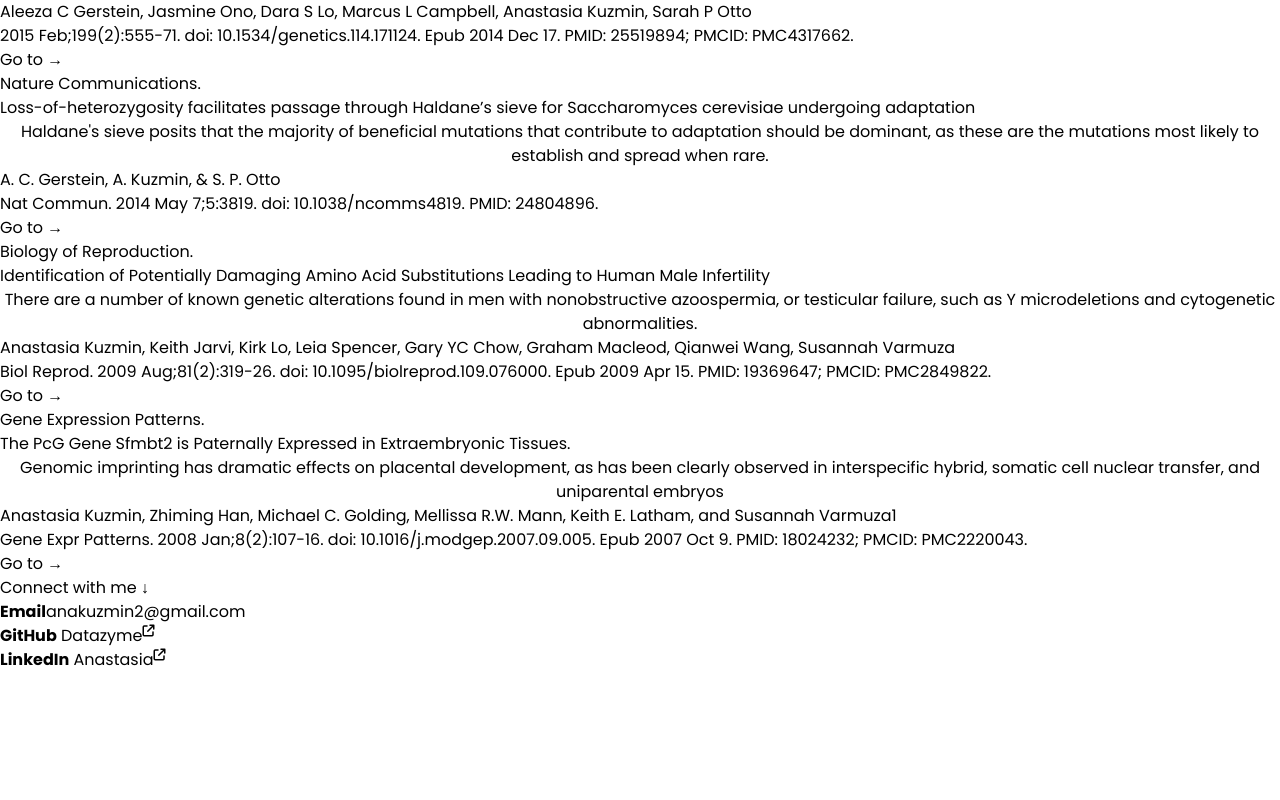
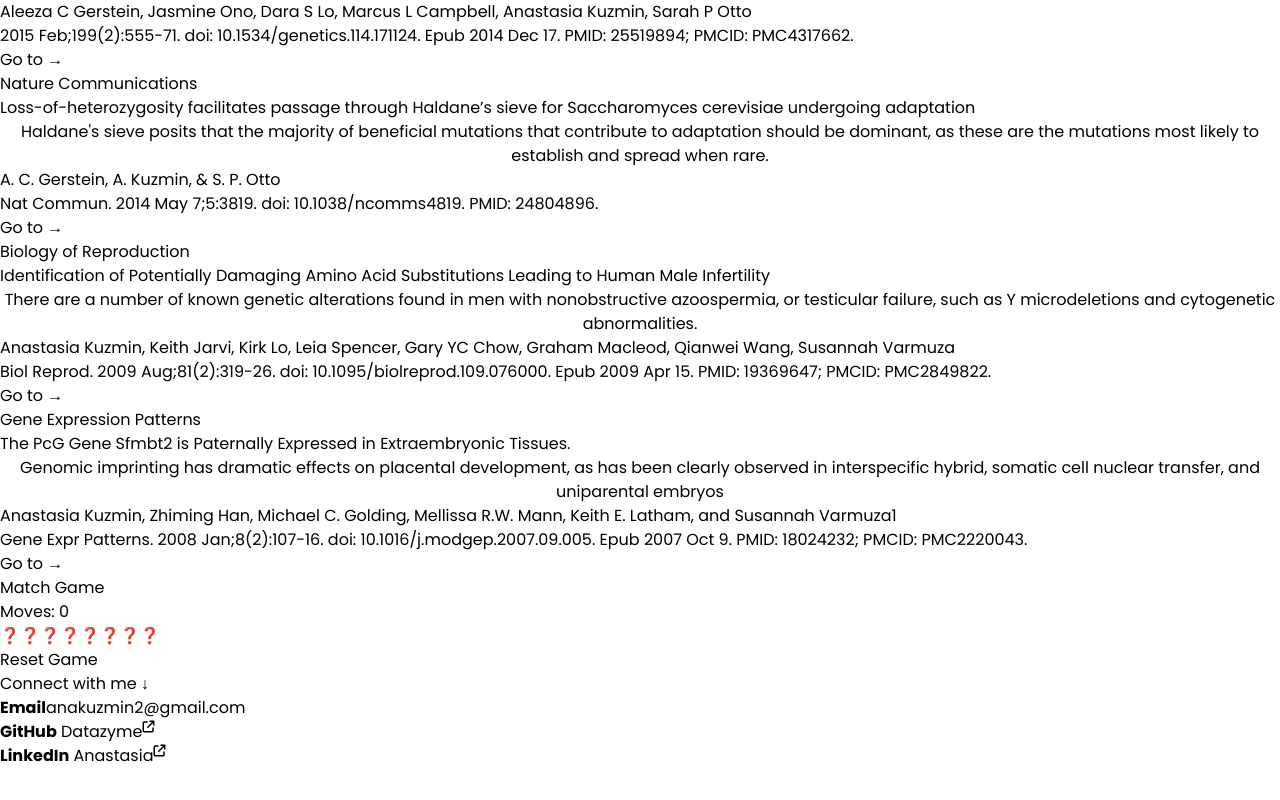
Before and after one commit to Datazyme/portfolio, a SvelteKit app: page / in a window 1280 px wide. Shown: the part 4498-5298 px from the top of the page. Built offline with nearby package versions, Linux system fonts and the light colour scheme.

Commit message:
publications section styled and adding match game at bottom inside main.svelte

```diff
--- a/src/components/Main.svelte
+++ b/src/components/Main.svelte
@@ -1,6 +1,8 @@
 <script>
   import Step from "../components/Step.svelte"
   import Publications from "./Publications.svelte";
+
+  // List of website objects
   let steps = [
     {name: 'unitConverter', icon: 'fa-solid fa-calculator', href:'https://unit-converter-ashy.vercel.app'},
     {name: 'Twisted Stitch', icon: "fa-solid fa-shirt", href:'https://twisted-stitch.vercel.app'},
@@ -8,6 +10,7 @@
     {name: 'To Do List', icon: "fa-solid fa-frog", href:'https://todo-remult-nextjs-anastasias-projects-8c761283.vercel.app/api/auth/signin?callbackUrl=https%3A%2F%2Ftodo-remult-nextjs-anastasias-projects-8c761283.vercel.app%2F'},
   ];
 
+  // List of education objects
   let education = [
     {
       metric: "10x",
@@ -27,6 +30,7 @@
     },
   ];
 
+  // List of publication objects
   let publications = [
     {
       title:"Transcription shapes genome-wide histone acetylation patterns.",
@@ -38,7 +42,7 @@
     },
     {
       title: "The limit to evolutionary rescue depends on ploidy in yeast exposed to nystatin.",
-      journal: "Canadian Journal of Microbiology.",
+      journal: "Canadian Journal of Microbiology",
       citation: "Can J Microbiol. 2024 Sep 1;70(9):394-404. doi: 10.1139/cjm-2023-0235. Epub 2024 Jun 14. PMID: 38875715.",
       abstractabbr: "The number of copies of each chromosome, or ploidy, of an organism is a major genomic factor affecting adaptation.",
       href: "https://cdnsciencepub.com/doi/full/10.1139/cjm-2023-0235?rfr_dat=cr_pub++0pubmed&url_ver=Z39.88-2003&rfr_id=ori%3Arid%3Acrossref.org",
@@ -46,7 +50,7 @@
     },
     {
       title: "Too Much of a Good Thing: The Unique and Repeated Paths Toward Copper Adaptation.",
-      journal: "Genetics.",
+      journal: "Genetics",
       citation: "2015 Feb;199(2):555-71. doi: 10.1534/genetics.114.171124. Epub 2014 Dec 17. PMID: 25519894; PMCID: PMC4317662.",
       abstractabbr: "Copper is a micronutrient essential for growth due to its role as a cofactor in enzymes involved in respiration, defense against oxidative damage, and iron uptake.",
       href: "https://academic.oup.com/genetics/article/199/2/555/5935832",
@@ -54,7 +58,7 @@
     },
     {
       title: "Loss-of-heterozygosity facilitates passage through Haldane’s sieve for Saccharomyces cerevisiae undergoing adaptation",
-      journal: "Nature Communications.",
+      journal: "Nature Communications",
       citation: "Nat Commun. 2014 May 7;5:3819. doi: 10.1038/ncomms4819. PMID: 24804896.",
       abstractabbr: "Haldane's sieve posits that the majority of beneficial mutations that contribute to adaptation should be dominant, as these are the mutations most likely to establish and spread when rare.",
       href: "https://www.nature.com/articles/ncomms4819",
@@ -62,7 +66,7 @@
     },
     {
       title: "Identification of Potentially Damaging Amino Acid Substitutions Leading to Human Male Infertility",
-      journal: "Biology of Reproduction.",
+      journal: "Biology of Reproduction",
       citation: "Biol Reprod. 2009 Aug;81(2):319-26. doi: 10.1095/biolreprod.109.076000. Epub 2009 Apr 15. PMID: 19369647; PMCID: PMC2849822.",
       abstractabbr: "There are a number of known genetic alterations found in men with nonobstructive azoospermia, or testicular failure, such as Y microdeletions and cytogenetic abnormalities.",
       href: "https://pmc.ncbi.nlm.nih.gov/articles/PMC2849822/",
@@ -70,14 +74,60 @@
     },
     {
       title: "The PcG Gene Sfmbt2 is Paternally Expressed in Extraembryonic Tissues.",
-      journal: "Gene Expression Patterns.",
+      journal: "Gene Expression Patterns",
       citation: "Gene Expr Patterns. 2008 Jan;8(2):107-16. doi: 10.1016/j.modgep.2007.09.005. Epub 2007 Oct 9. PMID: 18024232; PMCID: PMC2220043.",
       abstractabbr: "Genomic imprinting has dramatic effects on placental development, as has been clearly observed in interspecific hybrid, somatic cell nuclear transfer, and uniparental embryos",
       href: "https://pmc.ncbi.nlm.nih.gov/articles/PMC2220043/",
       abstract: " In fact, the earliest defects in uniparental embryos are evident first in the extraembryonic trophoblast. We performed a microarray comparison of gynogenetic and androgenetic mouse blastocysts, which are predisposed to placental pathologies, to identify imprinted genes. In addition to identifying a large number of known imprinted genes, we discovered that the Polycomb group (PcG) gene Sfmbt2 is imprinted. Sfmbt2 is expressed preferentially from the paternal allele in early embryos, and in later stage extraembryonic tissues. A CpG island spanning the transcriptional start site is differentially methylated on the maternal allele in e14.5 placenta. Sfmbt2 is located on proximal chromosome 2, in a region known to be imprinted, but for which no genes had been identified until now. This possibly identifies a new imprinted domain within the murine genome. We further demonstrate that murine SFMBT2 protein interacts with the transcription factor YY1, similar to the Drosophila PHO-RC.",
     },
   ];
+
+  // Match game
+
+  let initialCards = [
+    { id: 1, value: "🍎", matched: false },
+    { id: 2, value: "🍌", matched: false },
+    { id: 3, value: "🍇", matched: false },
+    { id: 4, value: "🍉", matched: false },
+    { id: 5, value: "🍎", matched: false },
+    { id: 6, value: "🍌", matched: false },
+    { id: 7, value: "🍇", matched: false },
+    { id: 8, value: "🍉", matched: false }
+  ];
+
+  let cards = [];
+  let selected = [];
+  let moves = 0;
+
+  function shuffle(array) {
+    return array.sort(() => Math.random() - 0.5);
+  }
+
+  function resetGame() {
+    cards = shuffle([...initialCards.map(card => ({ ...card }))]); // Reset and shuffle
+    selected = [];
+    moves = 0;
+  }
+
+  function selectCard(card) {
+    if (selected.length < 2 && !selected.includes(card) && !card.matched) {
+      selected = [...selected, card];
+    }
+
+    if (selected.length === 2) {
+      moves++;
+      if (selected[0].value === selected[1].value) {
+        selected[0].matched = true;
+        selected[1].matched = true;
+      }
+      setTimeout(() => (selected = []), 1000);
+    }
+  }
+  resetGame(); // Initialize the game on load
+
 </script>
+
+
 <!--- _blank opens up link in a new page  -->
 <main class="flex flex-col flex-1 p-4">
   <section id="introPage" class="grid grid-cols-1 lg:grid-cols-2 gap-10 py-8 sm:py-14">
@@ -97,6 +147,7 @@
     </div>
   </section>
 
+<!--List of my website projects -->
   <section id="projects" class="py-20 lg:py-32 flex flex-col gap-24">
     <div class="flex flex-col gap-2 text-center relative before:absolute before:top-0 before:left-0 before:w-2/3 before:h-1.5 before:bg-violet-700 after:absolute after:bottom-0 after:right-0 after:w-2/3 after:h-1.5 after:bg-violet-700 py-4">
       <h2 class="font-semibold text-3xl sm:text-4xl md:text-6xl text-center">My <span class="poppins text-violet-400">Websites</span></h2>
@@ -129,6 +180,8 @@
     </div>
   </section>
 
+
+<!-- List of my education -->
   <section id="education" class="py-20 pt-10 lg:pt-16 lg:py-32 flex flex-col gap-16 sm:gap-20 md:gap-24 relative">
     <div class="flex flex-col gap-2 text-center relative before:absolute before:top-0 before:left-0 before:w-2/3 before:h-1.5 before:bg-violet-700 after:absolute after:bottom-0 after:right-0 after:w-2/3 after:h-1.5 after:bg-violet-700 py-4">
       <h2 class="font-semibold text-3xl sm:text-4xl md:text-6xl text-center">My <span class="poppins text-violet-400">Education</span></h2>
@@ -151,6 +204,8 @@
     </div>
   </section>
 
+
+  <!-- List of my scientific publicaitons -->
   <section id="publications" class="py-20 flex flex-col gap-20">
     <div class="flex flex-col gap-2 text-center relative before:absolute before:top-0 before:left-0 before:w-2/3 before:h-1.5 before:bg-violet-700 after:absolute after:bottom-0 after:right-0 after:w-2/3 after:h-1.5 after:bg-violet-700 py-4">
       <h2 class="font-semibold text-3xl sm:text-4xl md:text-6xl text-center">My <span class="poppins text-violet-400">Publications</span></h2>
@@ -175,6 +230,41 @@
         <p><span class="text-violet-400 poppins">Anastasia Kuzmin</span>, Zhiming Han, Michael C. Golding, Mellissa R.W. Mann, Keith E. Latham, and Susannah Varmuza1</p>
       </Publications>
     </div>
+  </section>
+
+
+<!-- Games starting with match game -->
+  <section>
+    <div class="flex flex-col items-center justify-center h-screen bg-gray-900 text-white">
+      <h1 class="text-3xl font-bold mb-4">Match Game</h1>
+      <p class="mb-4">Moves: {moves}</p>
+      <div class="grid grid-cols-4 gap-4">
+        {#each cards as card}
+          <button
+            class="w-16 h-16 flex items-center justify-center text-2xl bg-gray-700 rounded-lg shadow-md transition-transform"
+            on:click={() => selectCard(card)}
+            class:selected={selected.includes(card) || card.matched}
+          >
+            {#if selected.includes(card) || card.matched}
+              {card.value}
+            {:else}
+              ❓
+            {/if}
+          </button>
+        {/each}
+      </div>
+    </div>
+    <button
+    on:click={resetGame}
+    class="mt-6 px-4 py-2 bg-blue-500 hover:bg-blue-700 text-white font-bold rounded"
+  >
+    Reset Game
+  </button>
+    <style>
+      .selected {
+        background-color: #38bdf8;
+      }
+    </style>
   </section>
 </main>
 
--- a/src/components/Publications.svelte
+++ b/src/components/Publications.svelte
@@ -6,12 +6,14 @@
 
 <div class="p-4 sm:p-6 md:p-8 flex flex-col gap-4 rounded-lg border border-solid border-violet-700 text-center group cursor-pointer hover:border-violet-400 duration-200">
   <div class="bg-slate-950 grid place-items-center px-4 text-5xl md:text-6xl -mt-10 sm:-mt-12 md:-mt-14 lg:-mt-16 mx-auto duration-200">
-    <i class={publications.journal}></i>
+    <h3 class="font-medium text-xl sm:text-2xl md:text-3xl"><span class="poppins text-violet-400">{publications.journal}</span></h3>
   </div>
-    <h3 class="font-medium text-xl sm:text-2xl md:text-3xl"><span class="poppins text-violet-400">{publications.journal}</span></h3>
+
   <div>
     <h3 class="font-semibold text-2xl sm:text-3xl md:text-2xl">{publications.title}</h3>
   </div>
+
+  <!-- Only shows first sentence of abstract and reveals the rest upon clicking -->
   <div>
     <button on:click={() => show = !show}><span class="poppins text-violet-300">{publications.abstractabbr}</span></button>
     {#if show}
```
Also changed, not shown: src/routes/+page.svelte (line endings or trailing spaces).
